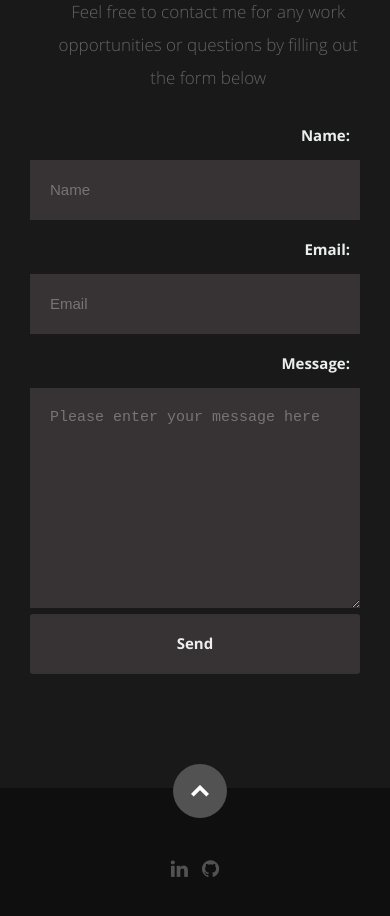
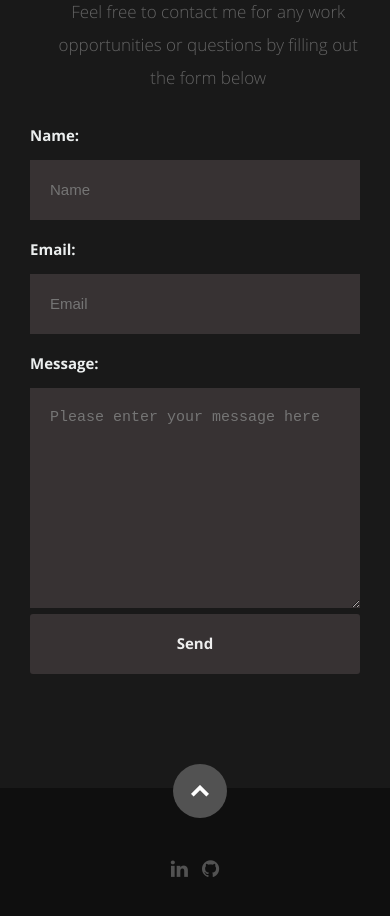
Before and after one commit to Lozlink/new-port, a React (Create React App) app: page / in a window 390 px wide. Shown: the part 4980-5896 px from the top of the page. Built offline with nearby package versions, Linux system fonts and the light colour scheme.

Commit message:
fixed label positioning on responsive

```diff
--- a/public/css/layout.css
+++ b/public/css/layout.css
@@ -876,9 +876,6 @@ form label {
 
 }
 
-form {
-
-}
 
 /* Twitter Feed */
 #twitter {
--- a/public/css/media-queries.css
+++ b/public/css/media-queries.css
@@ -298,9 +298,8 @@
    #contact .section-head p.lead { text-align: center;}
 
    /* form */
-   #contact label {
-      float: none;
-      width: 100%;
+   .form-label {
+      text-align: right;
    }
    #contact input,
    #contact textarea,
@@ -363,6 +362,12 @@
    header .social { font-size: 20px;}
    header .social li { margin: 0 6px; }
 
+   /* Contact form */
+
+   .form-label {
+      text-align: left;
+   }
+
    /* footer
    ------------------------------------------------------------------------ */
 
--- a/src/components/ContactUs.js
+++ b/src/components/ContactUs.js
@@ -24,13 +24,13 @@ const ContactUs = () => {
               Feel free to contact me for any work opportunities or questions by filling out the form below
               </p>
             <form ref={form} onSubmit={sendEmail} className='form' >
-                <label htmlFor="">Name:</label>
+                <label htmlFor="" className='form-label'>Name:</label>
                 <input type="text" placeholder='Name' name='user_name'/>
 
-                <label htmlFor="">Email:</label>
+                <label htmlFor="" className='form-label'>Email:</label>
                 <input type="text" placeholder='Email' name='user_email'/>
 
-                <label htmlFor="">Message:</label>
+                <label htmlFor="" className='form-label'>Message:</label>
                 <textarea name="message" id="" cols="30" rows="3" placeholder='Please enter your message here'/>
 
                 <input type="submit" value="Send" className='submit-form'/>
```
